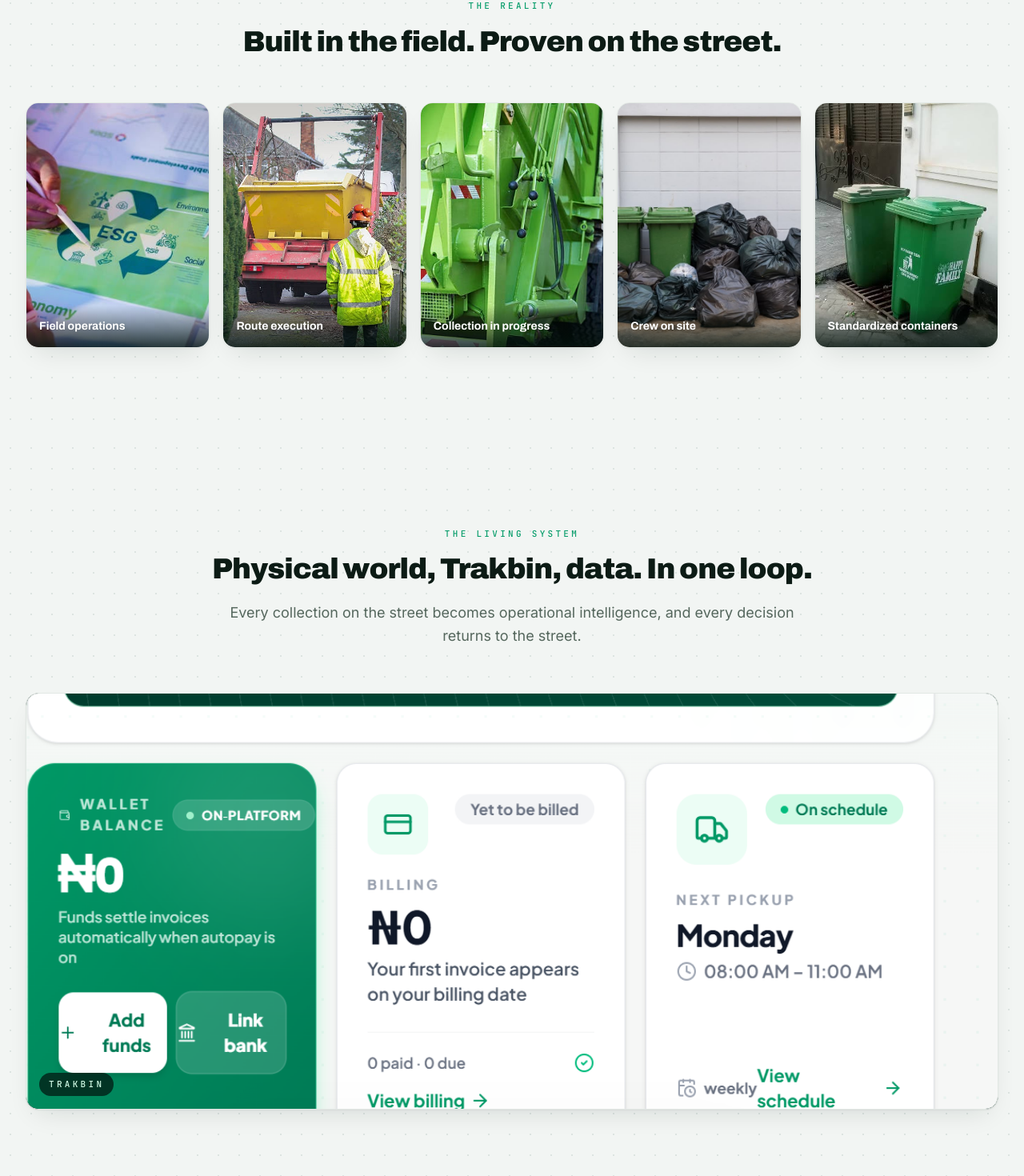
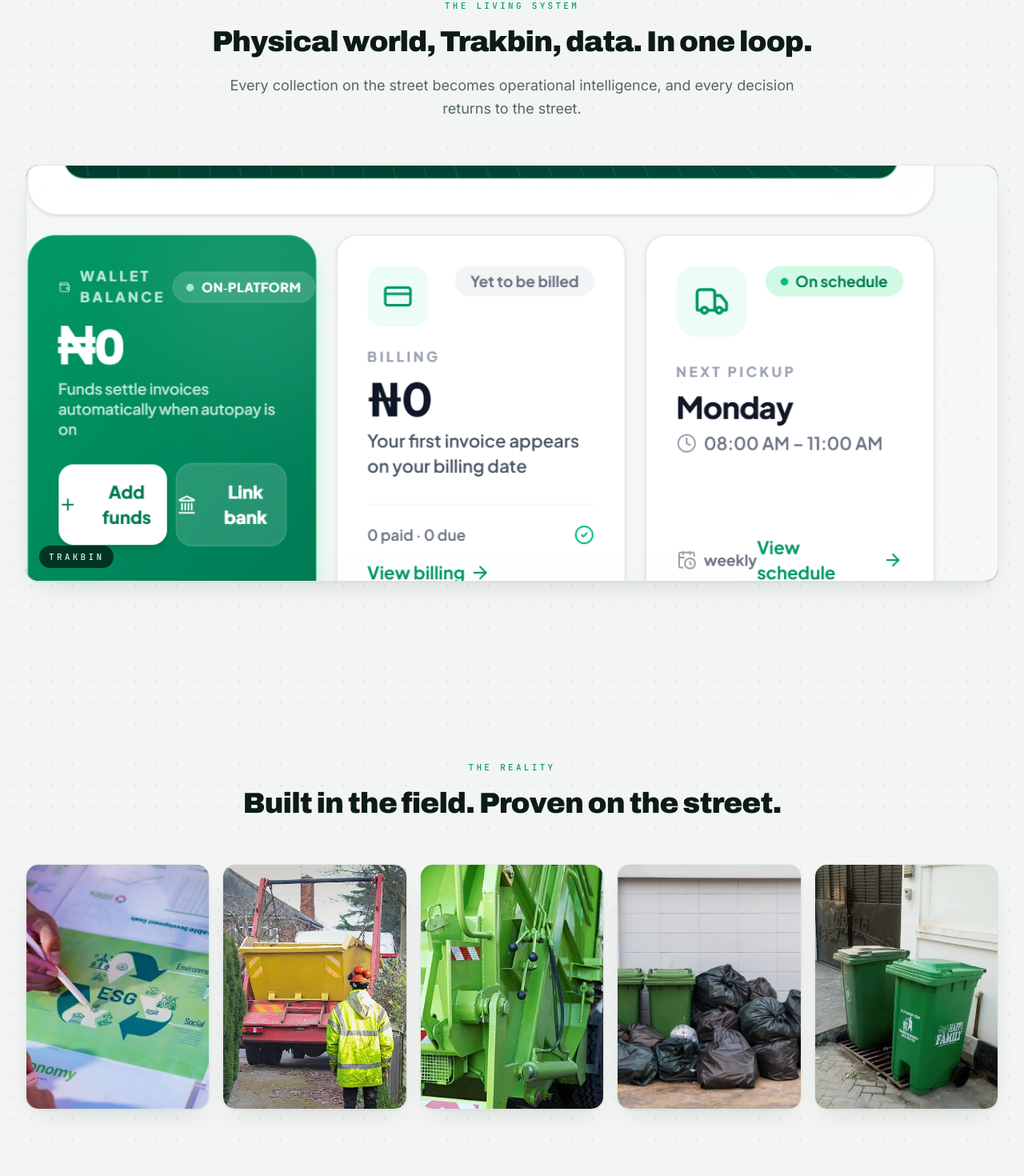
Before and after one commit to thikyr-create/trakbin-website, a Next.js app: page / in a window 1280 px wide. Shown: the part 913-2383 px from the top of the page at 80% size. Built offline with nearby package versions, Linux system fonts and the light colour scheme.

Commit message:
home: living system leads, gallery follows as unlabeled evidence

```diff
--- a/app/page.tsx
+++ b/app/page.tsx
@@ -1,6 +1,6 @@
 import { Hero } from "@/components/home/Hero";
+import { LivingSystem } from "@/components/home/LivingSystem";
 import { PhotoGallery } from "@/components/home/PhotoGallery";
-import { LivingSystem } from "@/components/home/LivingSystem";
 import { Problem } from "@/components/home/Problem";
 import { Ecosystem } from "@/components/home/Ecosystem";
 import { FieldIntelligence } from "@/components/home/FieldIntelligence";
@@ -11,8 +11,8 @@
   return (
     <>
       <Hero />
+      <LivingSystem />
       <PhotoGallery />
-      <LivingSystem />
       <Problem />
       <Ecosystem />
       <FieldIntelligence />
--- a/components/home/PhotoGallery.tsx
+++ b/components/home/PhotoGallery.tsx
@@ -5,11 +5,11 @@
 import { cn } from "@/lib/utils";
 
 const photos = [
-  { src: "/photos/a3.jpeg", title: "Field operations" },
-  { src: "/photos/a8.jpeg", title: "Route execution" },
-  { src: "/photos/a11.jpeg", title: "Collection in progress" },
-  { src: "/photos/a13.jpeg", title: "Crew on site" },
-  { src: "/photos/bins.jpg", title: "Standardized containers" },
+  { src: "/photos/a3.jpeg", alt: "ESG" },
+  { src: "/photos/a8.jpeg", alt: "Crew on site" },
+  { src: "/photos/a11.jpeg", alt: "Collection in progress" },
+  { src: "/photos/a13.jpeg", alt: "Route execution" },
+  { src: "/photos/bins.jpg", alt: "Standardized containers" },
 ];
 
 export function PhotoGallery() {
@@ -26,15 +26,12 @@
               viewport={{ once: true, margin: "-100px" }}
               transition={{ duration: 0.7, delay: i * 0.12, ease: EASE }}
               className={cn(
-                "group relative aspect-[3/4] overflow-hidden rounded-2xl border border-line card-shadow",
+                "relative aspect-[3/4] overflow-hidden rounded-2xl border border-line card-shadow",
                 i === 4 && "col-span-2 lg:col-span-1"
               )}
             >
-              <img src={p.src} alt={p.title} loading="lazy"
-                className="h-full w-full object-cover transition duration-700 group-hover:scale-105" />
-              <figcaption className="absolute inset-x-0 bottom-0 bg-gradient-to-t from-forest-950/80 to-transparent p-4">
-                <p className="font-display text-sm font-bold text-white drop-shadow">{p.title}</p>
-              </figcaption>
+              <img src={p.src} alt={p.alt} loading="lazy"
+                className="h-full w-full object-cover transition duration-700 hover:scale-105" />
             </motion.figure>
           ))}
         </div>
```
